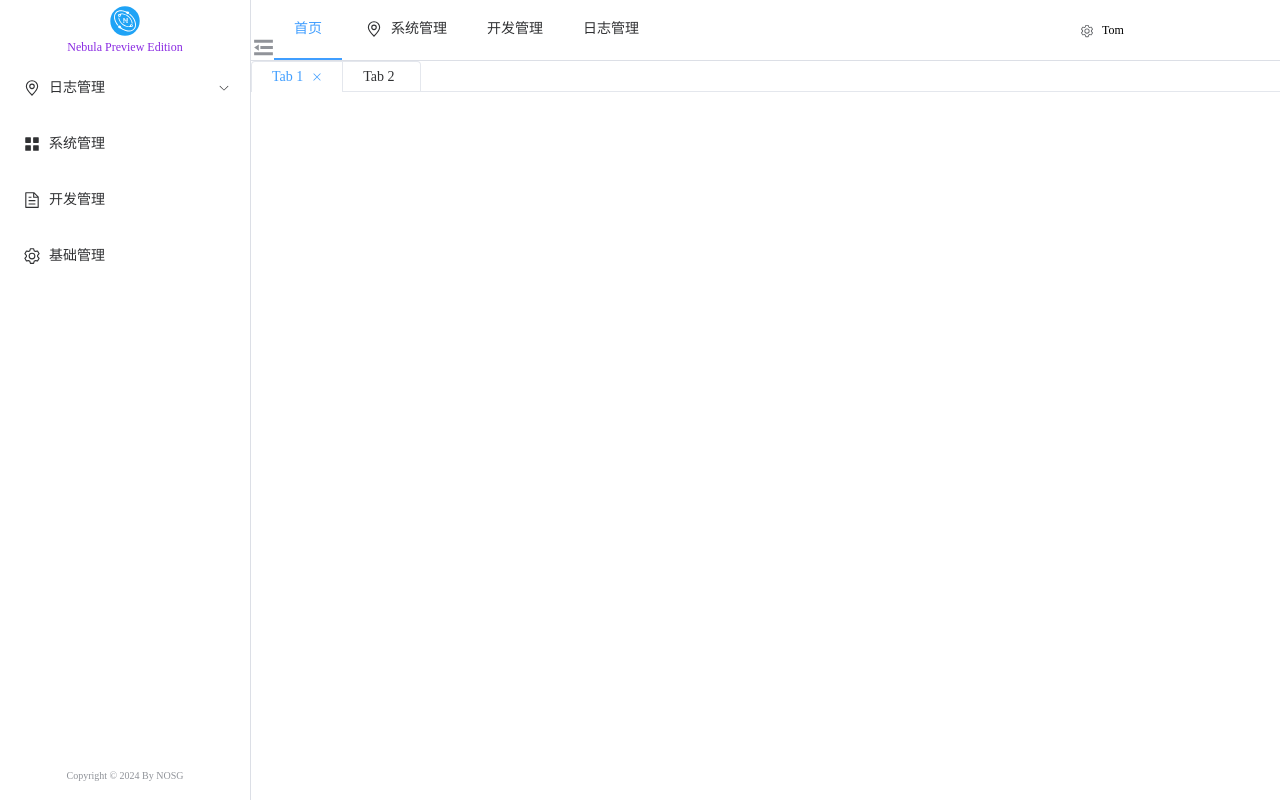
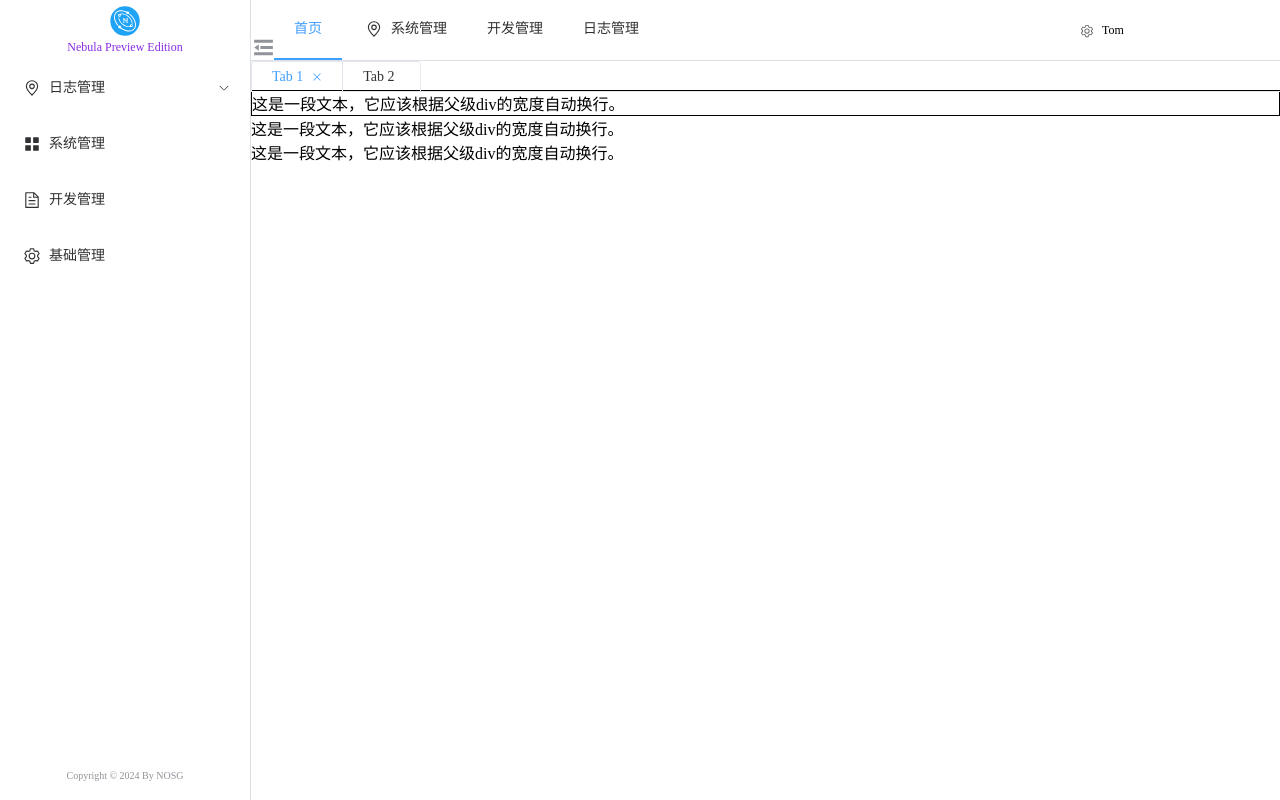
Before and after one commit to NeegixOpensourceGroup/nebula-web, a Vue app: page /item11 in a window 1280 px wide. Built offline with nearby package versions, Linux system fonts and the light colour scheme.

Commit message:
[bugfix] 中间内容区域不显示的问题处理

```diff
--- a/src/layout/index.vue
+++ b/src/layout/index.vue
@@ -1,15 +1,14 @@
 <template>
   <el-container>
     <n-asider />
-    <el-container>
+    <el-main>
       <n-header />
       <el-main>
-        <div>hello</div>
-        <!-- <el-scrollbar>
+        <el-scrollbar>
           <router-view></router-view>
-        </el-scrollbar> -->
+        </el-scrollbar>
       </el-main>
-    </el-container>
+    </el-main>
   </el-container>
 </template>
 
--- a/src/views/example1/item1/index.vue
+++ b/src/views/example1/item1/index.vue
@@ -1,6 +1,12 @@
 <template>
   <div class="parent">
   <div class="child">
+    这是一段文本，它应该根据父级div的宽度自动换行。
+  </div>
+  <div>
+    这是一段文本，它应该根据父级div的宽度自动换行。
+  </div>
+  <div>
     这是一段文本，它应该根据父级div的宽度自动换行。
   </div>
 </div>
@@ -8,7 +14,7 @@
 <style>
 .parent {
   width: 100%; /* 父级div占据全部可用宽度 */
-  border: 1px solid #ccc; /* 为了清楚地看到父级div的边界 */
+
 }
 
 .child {
```
